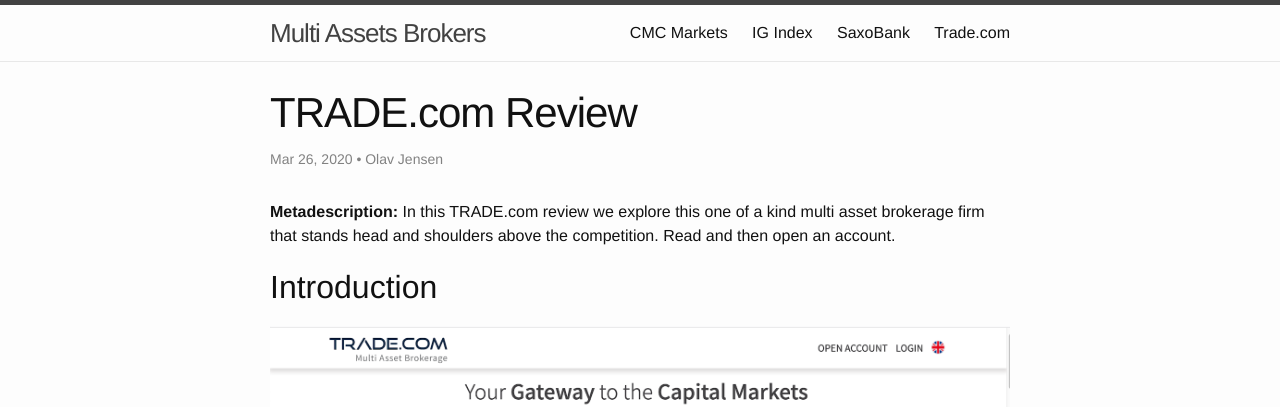
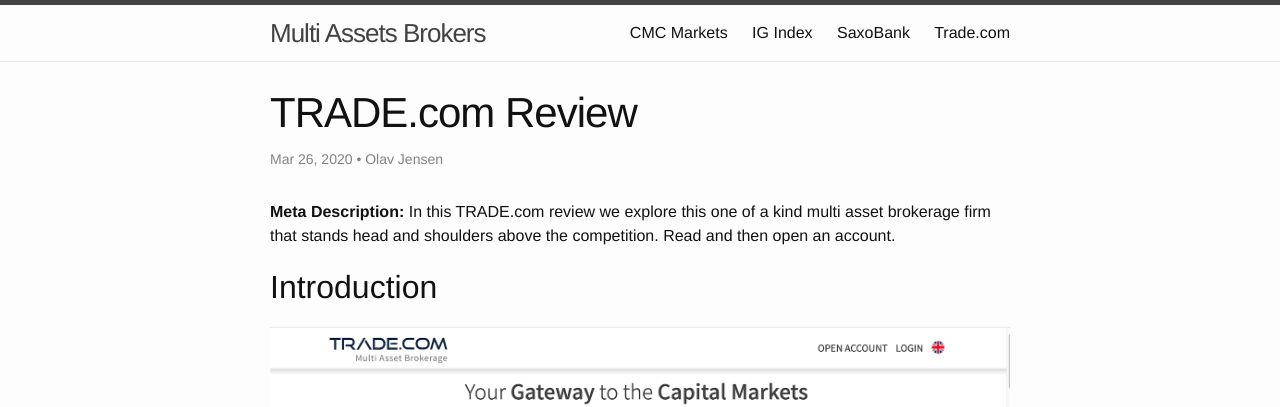
Before and after one commit to isaksamet/multiassetsbrokers, a Jekyll site: the page built from _reviews/trade-dot-com-review.markdown, in a window 1280 px wide and 900 px high. Shown: the top 407 px of the window. Built offline with Jekyll 4.4.1, drawn with Linux system fonts in a browser that asks for light colours.

Commit message:
Updated Trade Dot Com Review

```diff
--- a/_reviews/trade-dot-com-review.markdown
+++ b/_reviews/trade-dot-com-review.markdown
@@ -8,7 +8,7 @@
 layout: post
 ---
 
-**Metadescription:** In this TRADE.com review we explore this one of a kind multi asset brokerage firm that stands head and shoulders above the competition. Read and then open an account.
+**Meta Description:** In this TRADE.com review we explore this one of a kind multi asset brokerage firm that stands head and shoulders above the competition. Read and then open an account.
 
 
 ## Introduction
```
